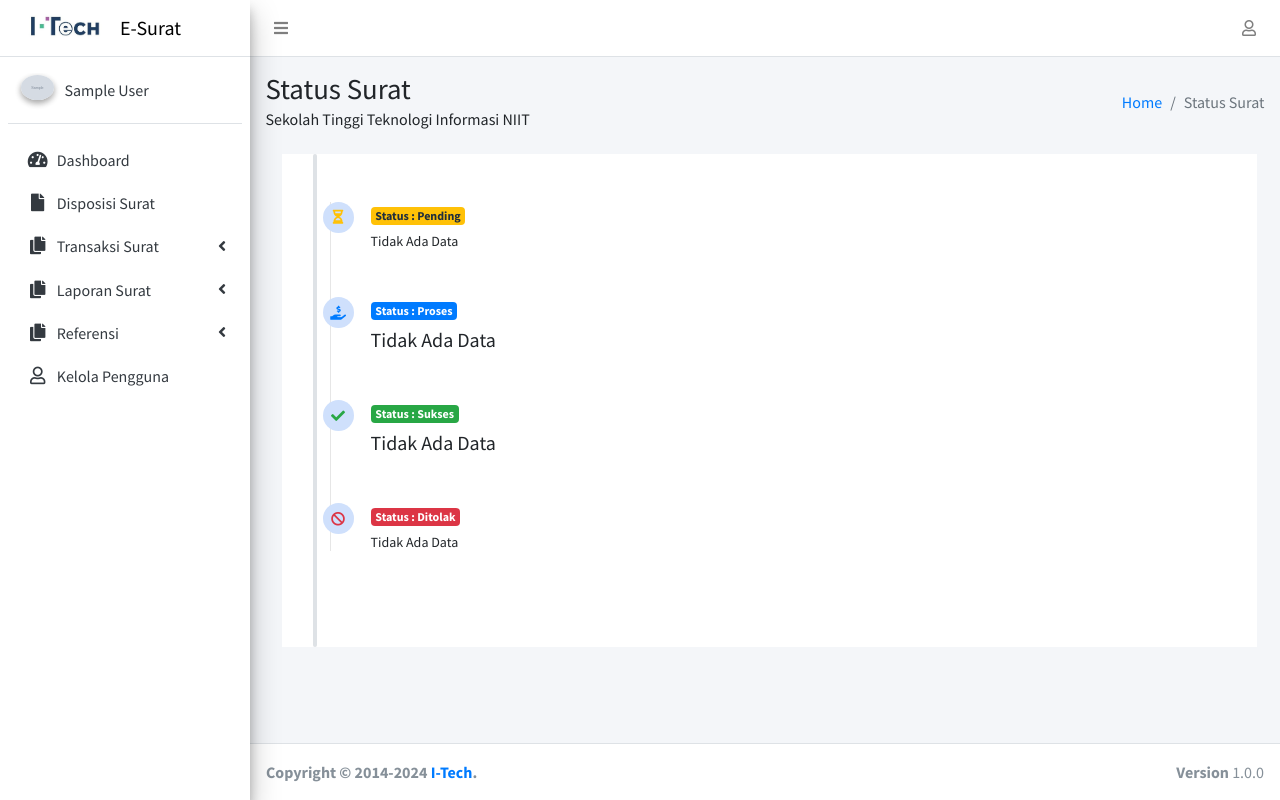
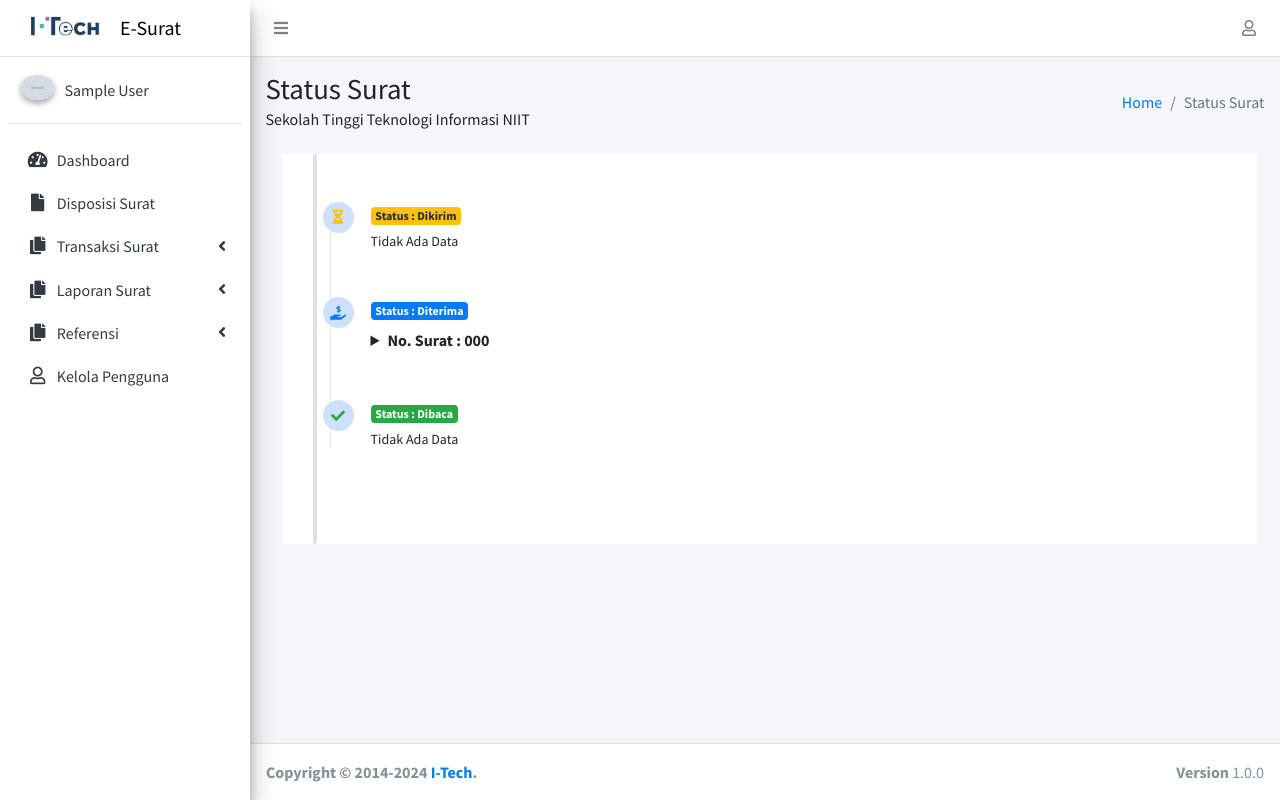
Before and after one commit to desihamita/ESuratTech, a Laravel app: page /status-surat in a window 1280 px wide. Run offline with Laravel 10, Linux system fonts and the light colour scheme; a user stored in the database is signed in; tables that the repository leaves empty hold one stand-in row (values such as "Sample post"); grey boxes marked "Sample" are stand-in pictures; parts of the project's set-up code (start-up, migrations or seed data) failed here and were passed over; some libraries are stand-ins or nearby versions.

Commit message:
perbarui nama status surat

```diff
--- a/app/Http/Controllers/StatusSuratController.php
+++ b/app/Http/Controllers/StatusSuratController.php
@@ -9,32 +9,27 @@ class StatusSuratController extends Controller
 {
     public function index(){
 
-        $statusPending = Letter::with('dispositions')
+        $statusDikirim = Letter::with('dispositions')
         ->whereHas('dispositions', function ($query) {
-            $query->where('status', 'Pending');
+            $query->where('status', 'dikirim');
         })->get();
 
-        $statusProses = Letter::with('dispositions')
+        $statusDiterima = Letter::with('dispositions')
         ->whereHas('dispositions', function ($query) {
-            $query->where('status', 'Processed');
+            $query->where('status', 'diterima');
         })->get();
 
-        $statusCompleted = Letter::with('dispositions')
+        $statusDibaca = Letter::with('dispositions')
         ->whereHas('dispositions', function ($query) {
-            $query->where('status', 'Completed');
+            $query->where('status', 'dibaca');
         })->get();
 
-        $statusReject = Letter::with('dispositions')
-        ->whereHas('dispositions', function ($query) {
-            $query->where('status', 'Rejected');
-        })->get();
 
         $data=[
             'title'=>'Status Surat',
-            'statusCompleted'=> $statusCompleted,
-            'statusPending'=> $statusPending,
-            'statusProses'=> $statusProses,
-            'statusReject'=> $statusReject,
+            'statusDikirim'=> $statusDikirim,
+            'statusDiterima'=> $statusDiterima,
+            'statusDibaca'=> $statusDibaca,
             'breadcrumbs' => [
                 ['name' => 'Home', 'url' => '/home'],
                 ['name' => 'Status Surat', 'url' => ''],
--- a/resources/views/components/timeline.blade.php
+++ b/resources/views/components/timeline.blade.php
@@ -5,9 +5,9 @@
             <span class="timeline-icon">
                 <i class="fas fa-solid fa-hourglass-half text-warning fa-sm fa-fw"></i>
             </span>
-            <h5 class="fw-bold badge badge-warning">Status : Pending </h5>
-            @if (!$statusPending->isEmpty())
-            @foreach ($statusPending as $data )
+            <h5 class="fw-bold badge badge-warning">Status : Dikirim </h5>
+            @if (!$statusDikirim->isEmpty())
+            @foreach ($statusDikirim as $data )
             <details>
                 <summary class="text-bold">No. Surat : {{ $data->nomor_surat }}</summary>
                 @foreach ($data->dispositions as $d)
@@ -35,9 +35,9 @@
             <span class="timeline-icon">
                 <i class="fas fa-hand-holding-usd text-primary fa-sm fa-fw"></i>
             </span>
-            <h5 class="fw-bold badge badge-primary ">Status : Proses </h5>
-            @if (!$statusProses->isEmpty())
-            @foreach ($statusProses as $data )
+            <h5 class="fw-bold badge badge-primary ">Status : Diterima </h5>
+            @if (!$statusDiterima->isEmpty())
+            @foreach ($statusDiterima as $data )
             <details>
                 <summary class="text-bold">No. Surat : {{ $data->nomor_surat }}</summary>
                 @foreach ($data->dispositions as $d)
@@ -56,7 +56,7 @@
             </details>
             @endforeach
             @else
-            <h5 class="bold">Tidak Ada Data</h5>
+            <h5 class="text-sm bold">Tidak Ada Data</h5>
             @endif
         </li>
 
@@ -65,10 +65,10 @@
             <span class="timeline-icon">
                 <i class="fas fa-solid fa-check text-success fa-sm fa-fw"></i>
             </span>
-            <h5 class="fw-bold badge badge-success ">Status : Sukses </h5>
-            @if (!$statusCompleted->isEmpty())
+            <h5 class="fw-bold badge badge-success ">Status : Dibaca </h5>
+            @if (!$statusDibaca->isEmpty())
 
-                @foreach ($statusCompleted as $data )
+                @foreach ($statusDibaca as $data )
                 <details>
                     <summary class="text-bold">No. Surat : {{ $data->nomor_surat }}</summary>
                     @foreach ($data->dispositions as $d)
@@ -86,35 +86,6 @@
                 </details>
             @endforeach
             @else
-            <h5 class="bold">Tidak Ada Data</h5>
-            @endif
-        </li>
-
-        <li class="timeline-item mb-5">
-
-            <span class="timeline-icon">
-                <i class="fas fa-solid fa-ban text-danger fa-sm fa-fw"></i>
-            </span>
-            <h5 class="fw-bold badge badge-danger ">Status : Ditolak </h5>
-            @if (!$statusReject->isEmpty())
-            @foreach ($statusReject as $data )
-            <details>
-                <summary class="text-bold">No. Surat : {{ $data->nomor_surat }}</summary>
-                @foreach ($data->dispositions as $d)
-                <hr>
-                <p class="text-muted mb-2 fw-bold">Status : {{ $d->status }}</p>
-                @endforeach
-                <p class="text-muted mb-2 fw-bold">No. Surat : {{ $data->nomor_surat }}</p>
-                <p class="text-muted mb-2 fw-bold">Pengirim : {{ $data->pengirim }}</p>
-                @foreach ($data->dispositions as $d)
-                <p class="text-muted mb-2 fw-bold">Penerima : {{ $d->penerima }}</p>
-                <p class="text-muted">
-                    catatan : {{ $d->catatan }}
-                    @endforeach
-                </p>
-            </details>
-            @endforeach
-            @else
             <h5 class="text-sm bold">Tidak Ada Data</h5>
             @endif
         </li>
--- a/resources/views/pages/status_surat/index.blade.php
+++ b/resources/views/pages/status_surat/index.blade.php
@@ -6,10 +6,9 @@
         <div class="container-fluid">
             <div class="row mr-2 ml-3">
                 <x-timeline
-                :statusPending="$statusPending"
-                :statusProses="$statusProses"
-                :statusCompleted="$statusCompleted"
-                :statusReject="$statusReject"
+                :statusDikirim="$statusDikirim"
+                :statusDiterima="$statusDiterima"
+                :statusDibaca="$statusDibaca"
                 />
             </div>
         </div>
```
Also changed, not shown: resources/views/pages/suratmasuk/index.blade.php (+13 -9 lines), 1 other file.
